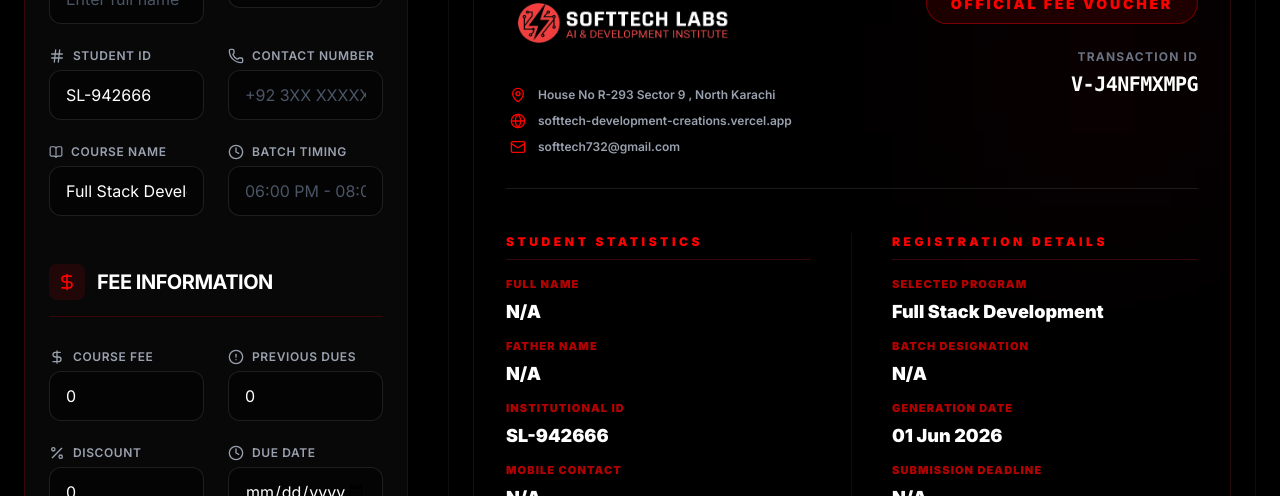
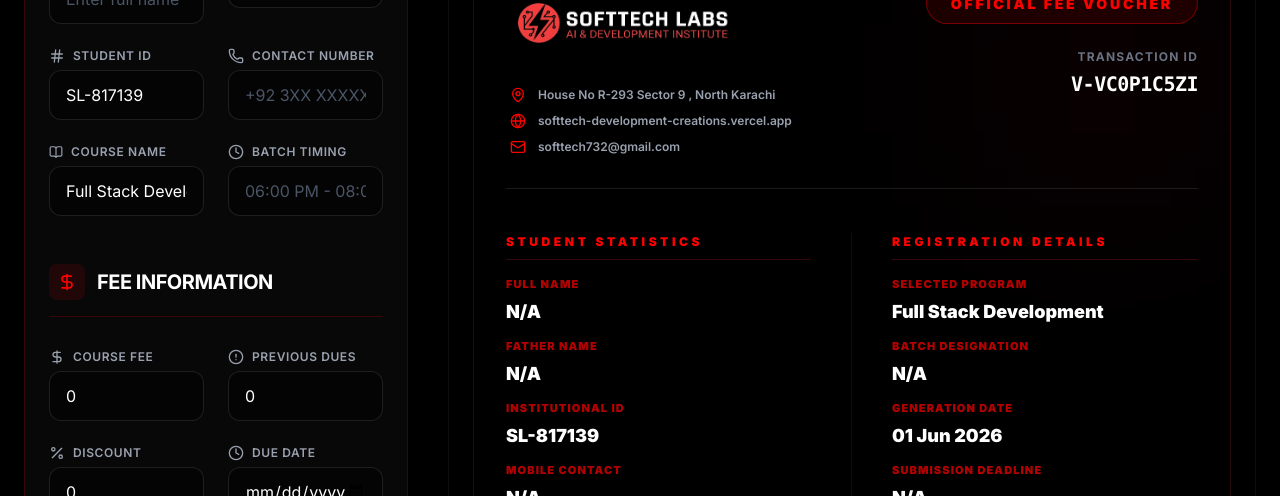
Before and after one commit to SyedAliyanUddin/Softtech_Labs_Fee_Voucher, a Next.js app: page / in a window 1280 px wide. Shown: the part 386-882 px from the top of the page. Built offline with nearby package versions, Linux system fonts and the light colour scheme.

Commit message:
Update voucher preview and page

```diff
--- a/src/app/page.tsx
+++ b/src/app/page.tsx
@@ -12,7 +12,7 @@ const initialState = {
   courseName: "Full Stack Development",
   batchTiming: "",
   contactNumber: "",
-  studentId: "SL-" + Math.floor(100000 + Math.random() * 900000),
+  studentId: "",
   courseFee: 0,
   lateFine: 3000,
   discount: 0,
@@ -20,12 +20,21 @@ const initialState = {
   dueDate: "",
   applyLateFine: false,
   totalAmount: 0,
-  voucherId: "V-" + Math.random().toString(36).substr(2, 9).toUpperCase(),
+  voucherId: "",
 };
 
 export default function Home() {
   const [formData, setFormData] = useState(initialState);
   const [isGenerating, setIsGenerating] = useState(false);
+
+  // Initialize random IDs on client side to prevent hydration mismatches
+  useEffect(() => {
+    setFormData((prev) => ({
+      ...prev,
+      studentId: prev.studentId || "SL-" + Math.floor(100000 + Math.random() * 900000),
+      voucherId: prev.voucherId || "V-" + Math.random().toString(36).substring(2, 11).toUpperCase(),
+    }));
+  }, []);
 
   // Auto-calculate Total Amount
   const calculateTotal = useCallback(() => {
--- a/src/components/VoucherPreview.tsx
+++ b/src/components/VoucherPreview.tsx
@@ -8,11 +8,15 @@ interface VoucherPreviewProps {
 }
 
 export default function VoucherPreview({ formData }: VoucherPreviewProps) {
-  const currentDate = new Date().toLocaleDateString('en-GB', {
-    day: '2-digit',
-    month: 'short',
-    year: 'numeric'
-  });
+  const [currentDate, setCurrentDate] = React.useState("");
+
+  React.useEffect(() => {
+    setCurrentDate(new Date().toLocaleDateString('en-GB', {
+      day: '2-digit',
+      month: 'short',
+      year: 'numeric'
+    }));
+  }, []);
 
   return (
     <div
```
